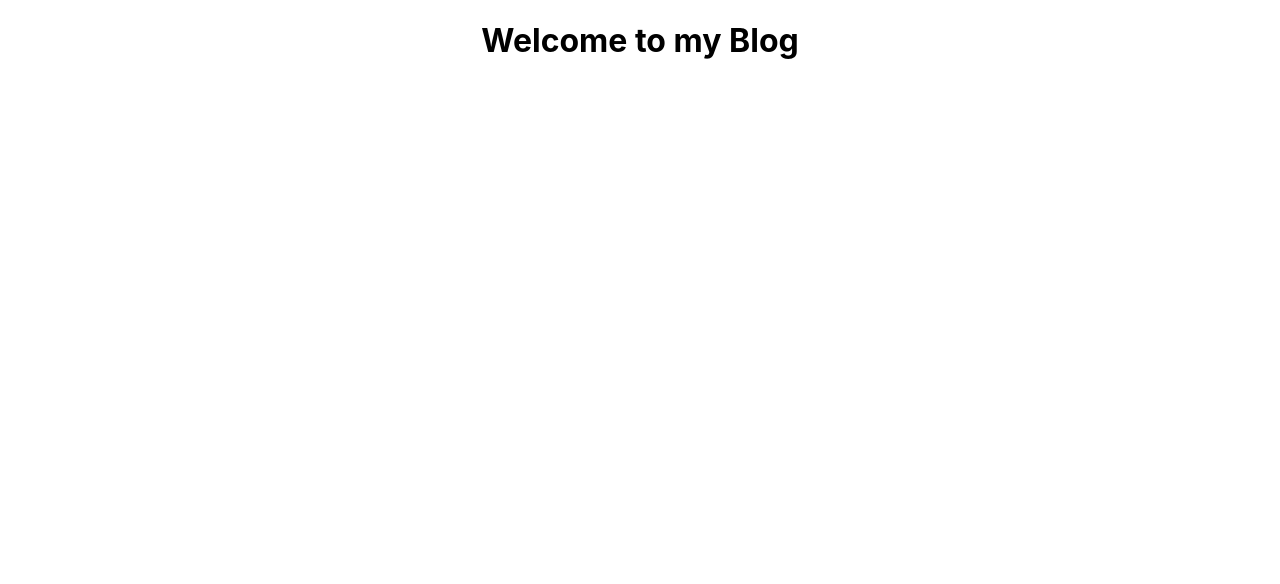
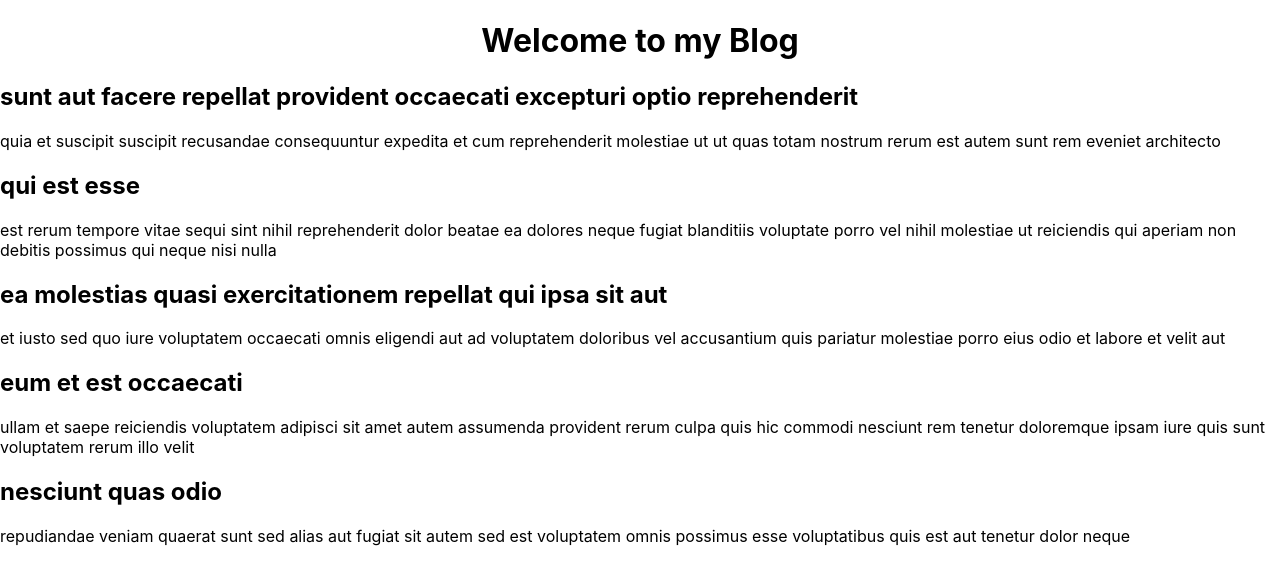
Before and after one commit to kryzakulyyev/Blog_post_react, a React (Create React App) app: page / in a window 1280 px wide. Shown: the top 584 px of the page. Built offline with nearby package versions, Linux system fonts and the light colour scheme.

Commit message:
Created and array blog post

```diff
--- a/src/App.js
+++ b/src/App.js
@@ -3,12 +3,33 @@ import './App.css';
 
 // import {BlogPost} from './BlogPost'
 // import Greeting from './Greeting'
+const posts =[
+  {title: 'sunt aut facere repellat provident occaecati excepturi optio reprehenderit',
+  body:'quia et suscipit suscipit recusandae consequuntur expedita et cum reprehenderit molestiae ut ut quas totam nostrum rerum est autem sunt rem eveniet architecto'},
+  {title: 'qui est esse',
+  body:'est rerum tempore vitae sequi sint nihil reprehenderit dolor beatae ea dolores neque fugiat blanditiis voluptate porro vel nihil molestiae ut reiciendis qui aperiam non debitis possimus qui neque nisi nulla'},
+  {title: 'ea molestias quasi exercitationem repellat qui ipsa sit aut',
+  body:'et iusto sed quo iure voluptatem occaecati omnis eligendi aut ad voluptatem doloribus vel accusantium quis pariatur molestiae porro eius odio et labore et velit aut'},
+  {title: 'eum et est occaecati',
+  body:'ullam et saepe reiciendis voluptatem adipisci sit amet autem assumenda provident rerum culpa quis hic commodi nesciunt rem tenetur doloremque ipsam iure quis sunt voluptatem rerum illo velit'},
+  {title: 'nesciunt quas odio',
+  body:'repudiandae veniam quaerat sunt sed alias aut fugiat sit autem sed est voluptatem omnis possimus esse voluptatibus quis est aut tenetur dolor neque'}
+]
 function App() {
   return (
     <div>
       <h1 className="text-center">Welcome to my Blog</h1>
       {/* <BlogPost isAdmin={false}/>
       <Greeting myName='Kasim' isAdmin={false}/> */}
+      <section>
+        {posts.map((post)=>{
+        return (<article>
+           <h2>{post.title}</h2>
+           <p>{post.body}</p>
+         </article>)
+        })}
+
+    </section>
     </div>
 
   );
```
